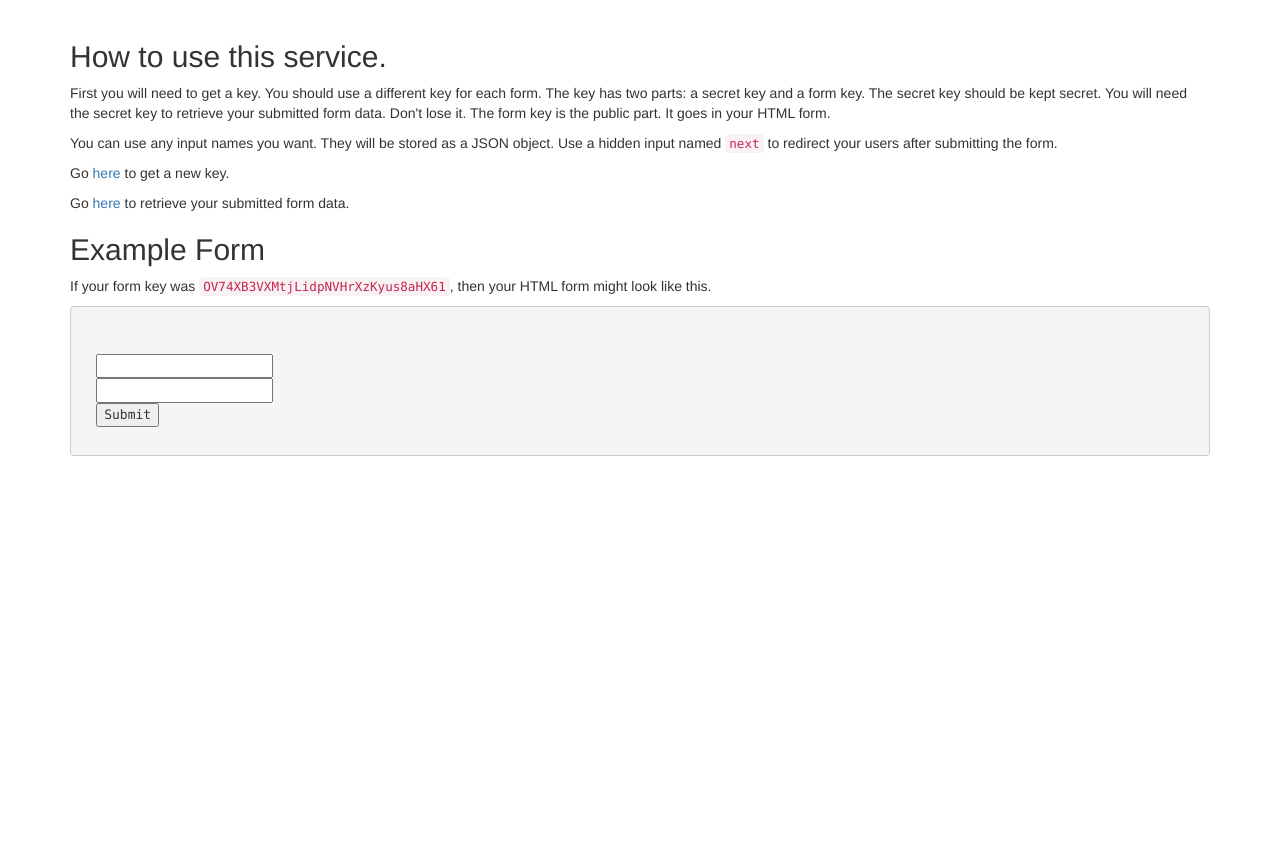
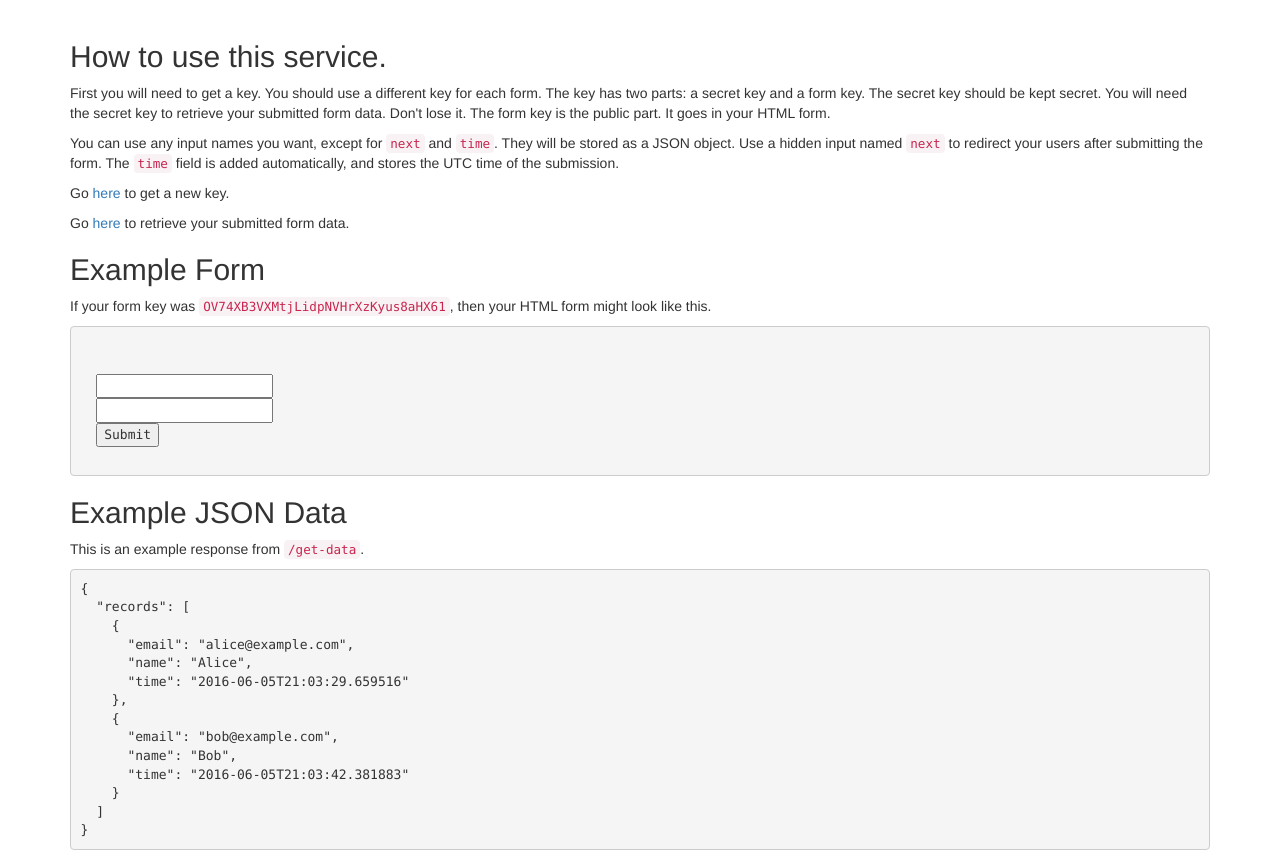
Before and after one commit to tortxof/flask-signup, a Flask app: page / in a window 1280 px wide. Shown: the part 51-911 px from the top of the page. Before the commit the page ends 507 px from the top, so only its background shows below. Run offline with Flask 2, Linux system fonts and the light colour scheme; some libraries are stand-ins or nearby versions.

Commit message:
Update templates.

```diff
--- a/templates/index.html
+++ b/templates/index.html
@@ -22,9 +22,11 @@
 
 <p>
 
-  You can use any input names you want. They will be stored as a JSON object.
-  Use a hidden input named <code>next</code> to redirect your users after
-  submitting the form.
+  You can use any input names you want, except for <code>next</code> and
+  <code>time</code>. They will be stored as a JSON object. Use a hidden input
+  named <code>next</code> to redirect your users after submitting the form. The
+  <code>time</code> field is added automatically, and stores the UTC time of the
+  submission.
 
 </p>
 
@@ -47,4 +49,26 @@
 
 <pre><code>{{ form_example|e }}</code></pre>
 
+<h2>Example JSON Data</h2>
+
+<p>
+  This is an example response from <code>/get-data</code>.
+</p>
+
+<pre><code>{
+  "records": [
+    {
+      "email": "alice@example.com",
+      "name": "Alice",
+      "time": "2016-06-05T21:03:29.659516"
+    },
+    {
+      "email": "bob@example.com",
+      "name": "Bob",
+      "time": "2016-06-05T21:03:42.381883"
+    }
+  ]
+}
+</code></pre>
+
 {% endblock %}
```
Also changed, not shown: templates/new_key.html (+13 -2 lines).
